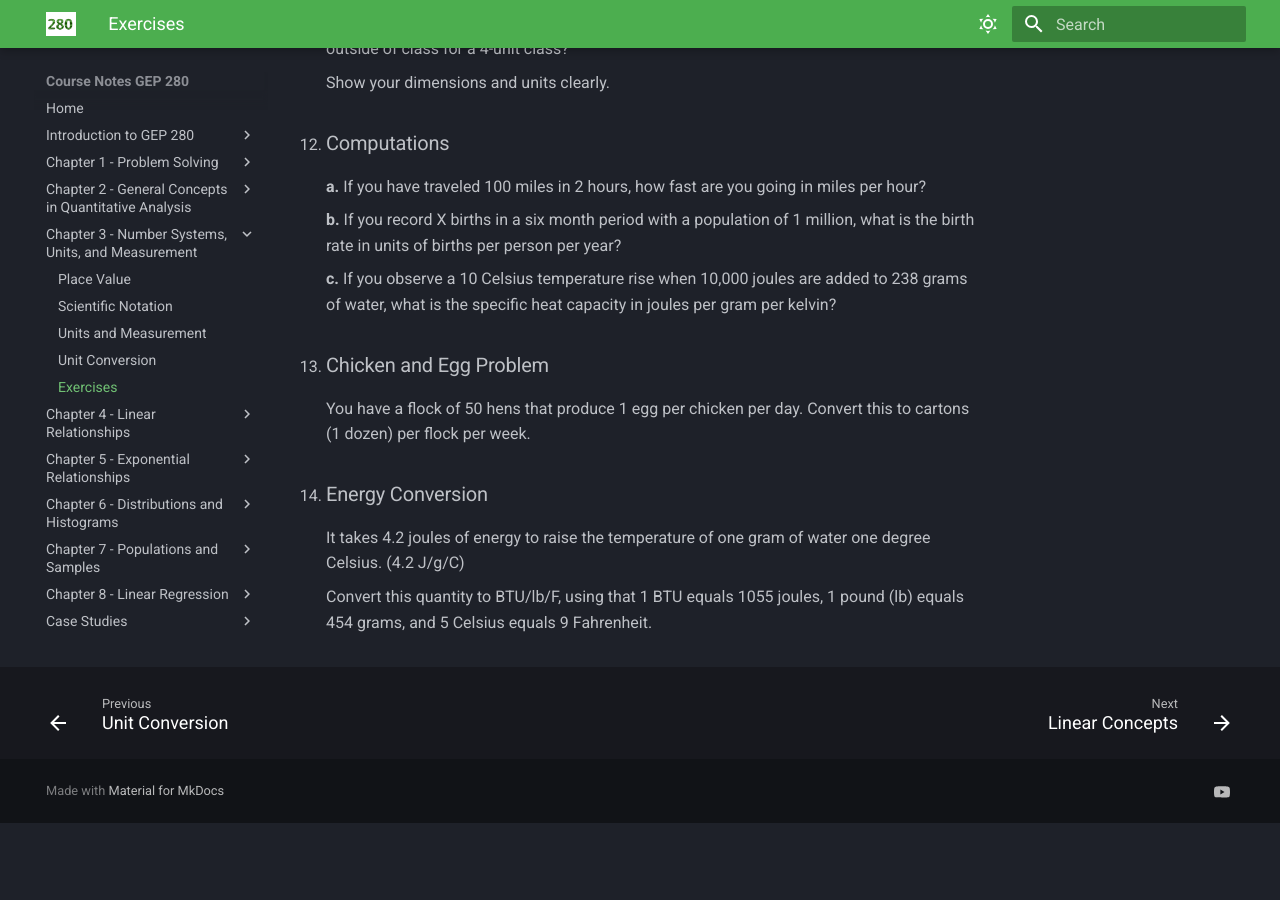
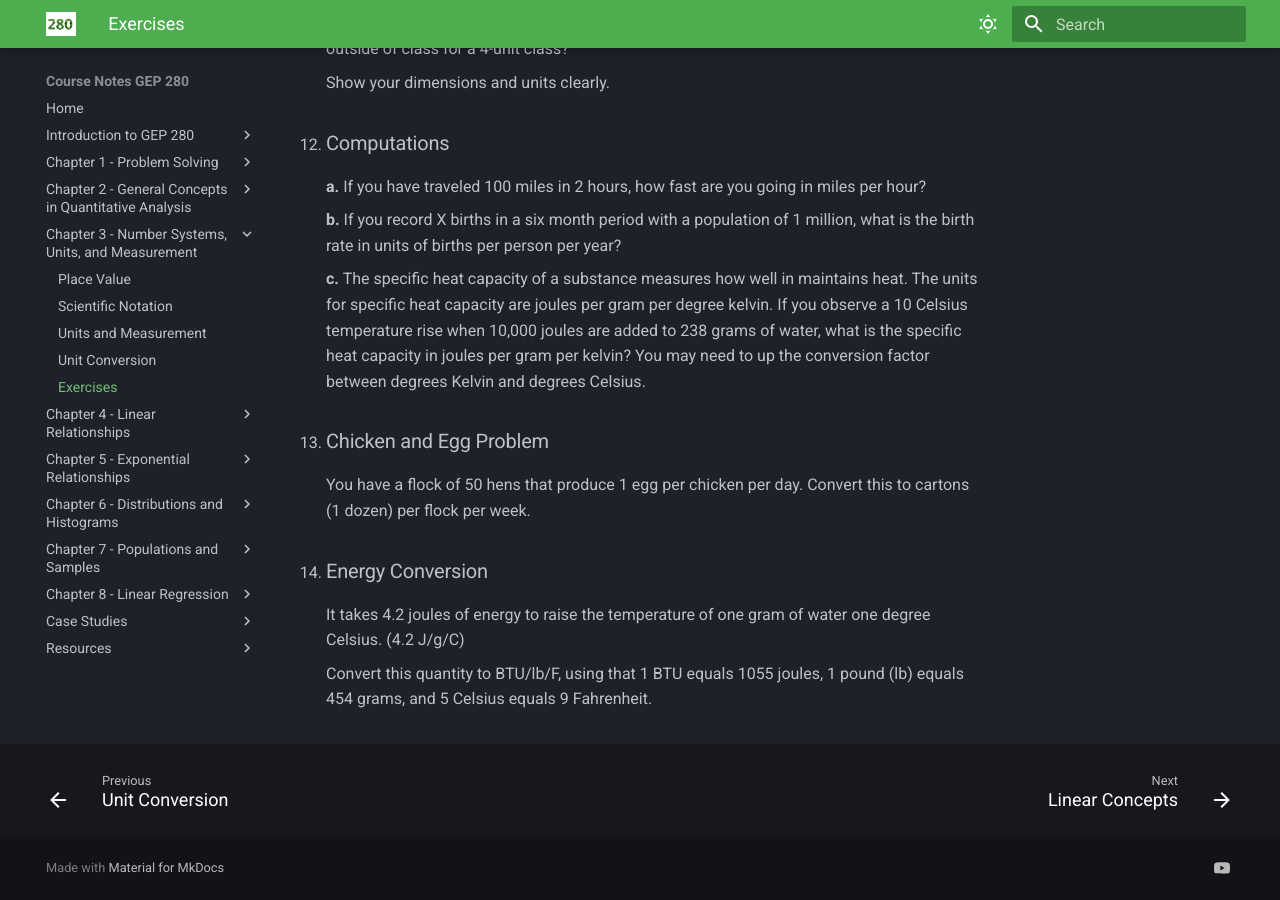
Before and after one commit to wgalbraith/280, an MkDocs documentation site: the page built from docs_student/quantities-exercises.md, in a window 1280 px wide and 900 px high, scrolled down 2580 px. Built offline with MkDocs 1.6.1 and Material for MkDocs 9.7.7, drawn with Linux system fonts in a browser that asks for light colours; nearby versions of some CDN libraries; some web fonts are replaced; library files that are not in the unit come from our copies; before the commit the page ends 3403 px from its top, so only the background shows below that.

Commit message:
Update quantities-exercises.md

```diff
--- a/docs_student/quantities-exercises.md
+++ b/docs_student/quantities-exercises.md
@@ -88,7 +88,7 @@
 <h3>Computations</h3>
 <p><b>a.</b> If you have traveled 100 miles in 2 hours, how fast are you going in miles per hour?</p>
 <p><b>b.</b> If you record X births in a six month period with a population of 1 million, what is the birth rate in units of births per person per year?</p>
-<p><b>c.</b> If you observe a 10 Celsius temperature rise when 10,000 joules are added to 238 grams of water, what is the specific heat capacity in joules per gram per kelvin?</p>
+<p><b>c.</b> The specific heat capacity of a substance measures how well in maintains heat. The units for specific heat capacity are joules per gram per degree kelvin. If you observe a 10 Celsius temperature rise when 10,000 joules are added to 238 grams of water, what is the specific heat capacity in joules per gram per kelvin? You may need to up the conversion factor between degrees Kelvin and degrees Celsius.</p>
 </li>
 
 <li>
```
